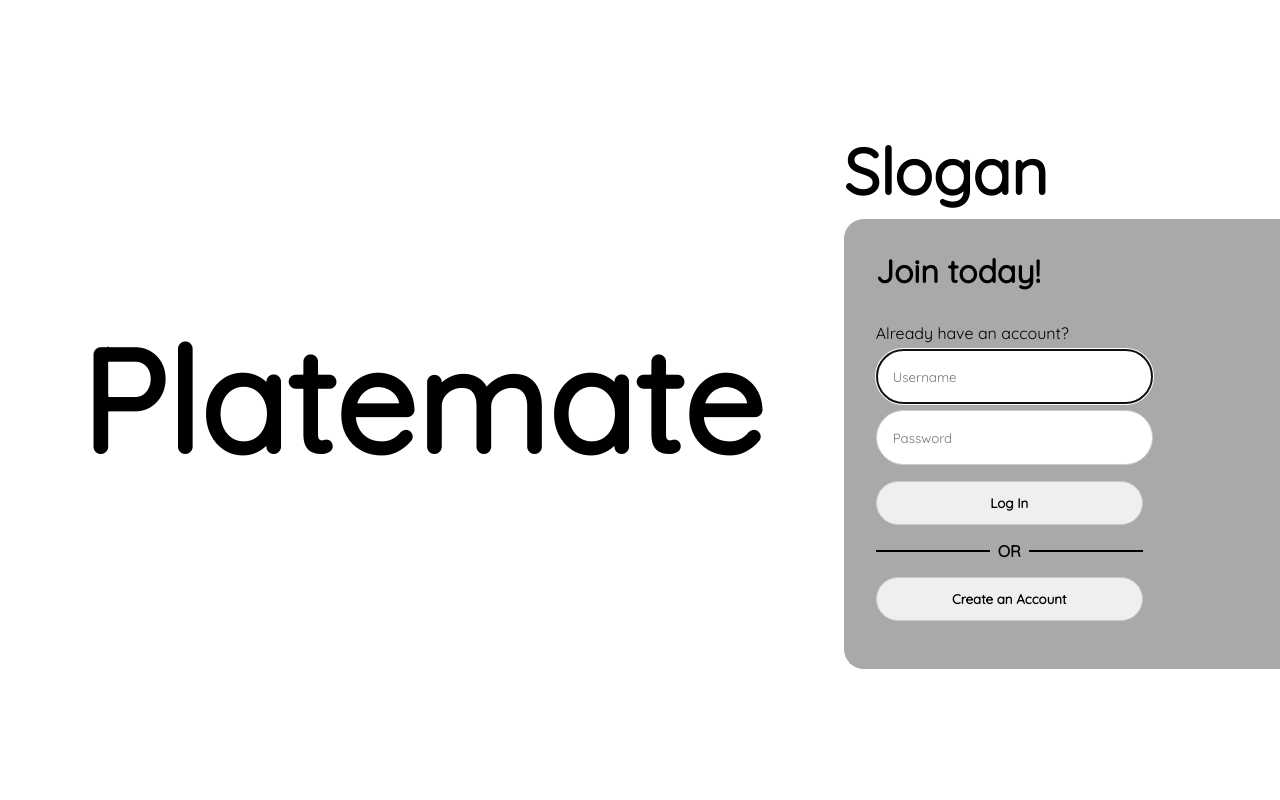
After one commit to iskwipi/126-final-project, a PHP site: page /landing.html in a window 1280 px wide. The commit adds this page. Run offline with PHP 8.4, Linux system fonts and the light colour scheme; some libraries are stand-ins or nearby versions.

Commit message:
made landing and signup pages

```diff
--- /dev/null
+++ b/landing.html
@@ -0,0 +1,45 @@
+<!DOCTYPE html>
+<html lang="en">
+    <head>
+        <meta charset="UTF-8">
+        <title>Platemate - Log In or Sign Up</title>
+        <link href='https://fonts.googleapis.com/css?family=Quicksand' rel='stylesheet'>
+        <link rel="stylesheet" href="style.css">
+        <script src="https://kit.fontawesome.com/dbc4f87d4f.js" crossorigin="anonymous"></script>
+    </head>
+    <body>
+        <div id="landingpage" class="landing-signuppage-container">
+            <div class="website-name">
+                <p>Platemate</p>
+            </div>
+            <div class="login-tab">
+                <p id="slogan">Slogan</p>
+                <div class="login-tab-container">
+                    <div class="login-tab-contents">
+                        <form action="homepage.html" method="post">
+                            <p id="join-today">Join today!</p>
+                            <p id="subtitle">Already have an account?</p>
+                            <div class="login-input">
+                                <input type="text" placeholder="Username" required autofocus>
+                            </div>
+                            <div class="login-input">
+                                <input type="password" placeholder="Password" required>
+                            </div>
+                            <div id="login-button" class="login-input">
+                                <button type="submit">Log In</button>
+                            </div>
+
+                            <div id="or-div">
+                                <hr><p>OR</p><hr>
+                            </div>
+
+                            <div id="signup-button" class="login-input">
+                                <button type="button" onclick="window.location.href='signup.html'">Create an Account</button>
+                            </div>
+                        </form>
+                    </div>
+                </div>
+            </div>
+        </div>
+    </body>
+</html>
--- a/profile.html
+++ b/profile.html
@@ -67,6 +67,7 @@
             </div>
 
             <div class="profile-featured-section">
+                <div class = "featured-items-container">
                     <div class="featured-item">
                         <div class="image">
                             <div class="bookmark">
@@ -154,4 +155,5 @@
                     </div>
 
                 </div>
+            </div>
         </body>
--- a/style.css
+++ b/style.css
@@ -5,6 +5,14 @@ html {
 
 h2, h3, h4 {
     font-size: 2rem;
+}
+
+body {
+    margin: 0;
+}
+
+*::placeholder, button, input {
+    font-family: 'Quicksand';
 }
 
 .title-bar {
@@ -51,8 +59,8 @@ h2, h3, h4 {
     color: #aaa;
     pointer-events: none;
 }
- #user a:hover, .ratings button:hover, .nav-button:hover, .add-more:hover, .deep-search-button:hover,
-.upload-section input:hover, .search-bar input:hover {
+#user a:hover, .ratings button:hover, .nav-button:hover, .add-more:hover, .deep-search-button:hover,
+.upload-section input:hover, .search-bar input:hover, .login-input input:hover, .signup-form input:hover{
     transform: translateY(-1px);
 }
 
@@ -64,7 +72,7 @@ h2, h3, h4 {
     background: rgba(35, 35, 35, 0.893);
 }
 
-.upload-section input:hover, .search-bar input:hover {
+.upload-section input:hover, .search-bar input:hover, .login-input input:hover, .signup-form input:hover {
     background: rgba(210, 209, 209, 0.893);
 }
 
@@ -512,7 +520,218 @@ h2, h3, h4 {
 .profile-featured-section {
     display: flex;
     justify-content: right;
-    overflow-x: auto;
+    overflow-x:hidden;
     gap: 2rem;
     padding: 0rem 2rem 1rem 2rem;
 }
+.featured-items-container {
+    display: flex;
+    width: 80%;
+    margin: 0;
+    gap: 0.5rem;
+}
+
+.landing-signuppage-container {
+    max-width: 100%;
+    height: 100vh;
+    overflow-y: hidden;
+    overflow-x: hidden;
+    display: flex;
+    flex-direction: row;
+    align-items: center;
+    justify-content: center;
+    vertical-align: middle;
+}
+
+#landingpage {
+    margin: 0;
+    margin-left:5rem;
+}
+.website-name {
+    margin-right: 5rem;
+    display: flex;
+    width: 60%;
+    font-size: 9rem;
+    font-weight: bold;
+}
+.website-name > p {
+    margin: 0;
+}
+
+.login-tab {
+    position:static;
+    right: 0;
+    display: flex;
+    flex-direction: column;
+    justify-content: center;
+    text-align: left;
+    width: 100%;
+    height: inherit;
+}
+.login-tab-container {
+    height: fit-content;
+    display: flex;
+    flex-direction: column;
+    background-color: darkgray;
+    border-radius: 1.25rem 0 0 1.25rem;
+}
+.login-tab-contents{
+    width: 90%;
+    margin: 2rem;
+    margin-bottom: 1rem;
+}
+.login-tab #slogan {
+    margin: 0;
+    margin-bottom: .5rem;
+    font-weight: bold;
+    font-size: 4rem;
+}
+.login-tab-container #join-today {
+    margin: 0 0 2rem 0;
+    font-weight: bold;
+    font-size: 2rem;
+}
+.login-tab-container #subtitle{
+    margin: 0;
+    font-weight: normal;
+    font-size: 1rem;
+}
+.login-input, .signup-form {
+    margin: 0.4rem 0 0.4rem 0;
+}
+.login-input input, .signup-form input{
+    transition: box-shadow 0.3s ease, transform 0.2s ease;
+    border: 1px solid #ccc;
+}
+.login-input > input {
+    width: 60%;
+    height: 3rem;
+    padding: 0.15rem 1.5rem 0.15rem 1rem;
+    border-radius: 5rem;
+}
+#login-button,  #next-button{
+    margin-top: 1rem;
+    margin-bottom: 0;
+}
+#login-button > button, .signup-form > button {
+    width: 68%;
+    height: 2.75rem;
+    border-radius: 5rem;
+    border: 1px solid #ccc;
+    font-weight: bold;
+}
+#login-button button:hover, .signup-form > button:hover{
+    background-color: black;
+    color: white;
+}
+#or-div {
+    width: 68%;
+    text-align: center;
+    align-items: center;
+    display: flex;
+    margin: 0;
+    gap: .5rem;
+}
+#or-div > p {
+    width: fit-content;
+    font-weight: bold;
+}
+#or-div hr {
+    flex: 1;
+    height: 1.5px;
+    border: none;
+    background-color: black;
+    margin: 0;
+}
+#signup-button {
+    margin-top: 0;
+    margin-bottom: 2rem;
+}
+#signup-button > button{
+    width: 68%;
+    height: 2.75rem;
+    border-radius: 5rem;
+    border: 1px solid #ccc;
+    font-weight: bold;
+}
+#signup-button button:hover {
+    background-color: black;
+    color: white;
+}
+
+#signuppage {
+    margin: 0;
+    margin-right: 5rem;
+}
+#signuppage .website-name {
+    margin: 0;
+    margin-left: 5rem;
+}
+.signup-tab {
+    position:static;
+    right: 0;
+    display: flex;
+    flex-direction: column;
+    justify-content: center;
+    text-align: left;
+    width: 100%;
+    height: inherit;
+}
+.signup-tab-container {
+    height: fit-content;
+    display: flex;
+    flex-direction: column;
+    background-color: darkgray;
+    border-radius: 0 1.25rem 1.25rem 0;
+    text-align: right;
+    align-items: flex-end;
+}
+.signup-tab-contents{
+    width: 80%;
+    margin: 2rem;
+    text-align: right;
+}
+.signup-tab-contents > p {
+    margin-top: 0;
+    margin-bottom: 0;
+    font-size: 2rem;
+    font-weight: bold;
+}
+#signup-subtitle {
+    margin-bottom: 2rem;
+    font-size: 1rem;
+    font-weight: normal;
+}
+.signup-form {
+    display: flex;
+    flex-direction: column;
+    margin: 0;
+    gap: .5rem;
+}
+.signup-form > input{
+    width: calc(100% - .5rem);
+    height: 3rem;
+    padding-left: .5rem;
+    border-radius: .5rem;
+}
+#dob-input > input {
+    width: calc(100% - 1rem);
+}
+.signup-form input, .signup-form input::placeholder {
+    font-size: 1rem;
+}
+#dob {
+    padding-right: .5rem;
+}
+.signup-form > button {
+    width: 100%;
+    border-radius: 5rem;
+}
+#location-input {
+    flex-direction: row;
+}
+#signup-input-subtitle {
+    font-size: .75rem;
+    margin: 0;
+    color: rgb(47, 47, 47);
+}
```
Also changed, not shown: signup.html (added, +41 -0 lines), signup2.html (added, +38 -0 lines), signup3.html (added, +34 -0 lines). Lines whose indentation alone changed are shown as unchanged.
